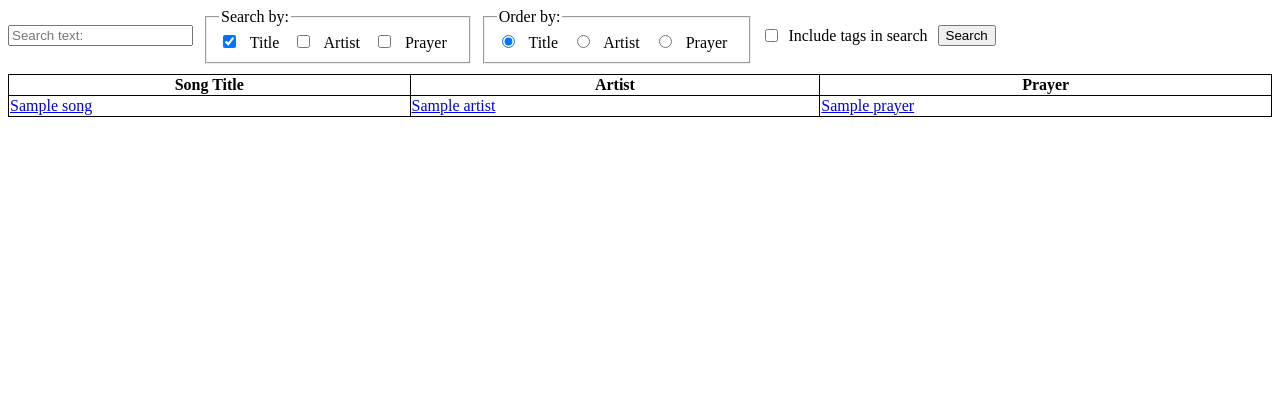
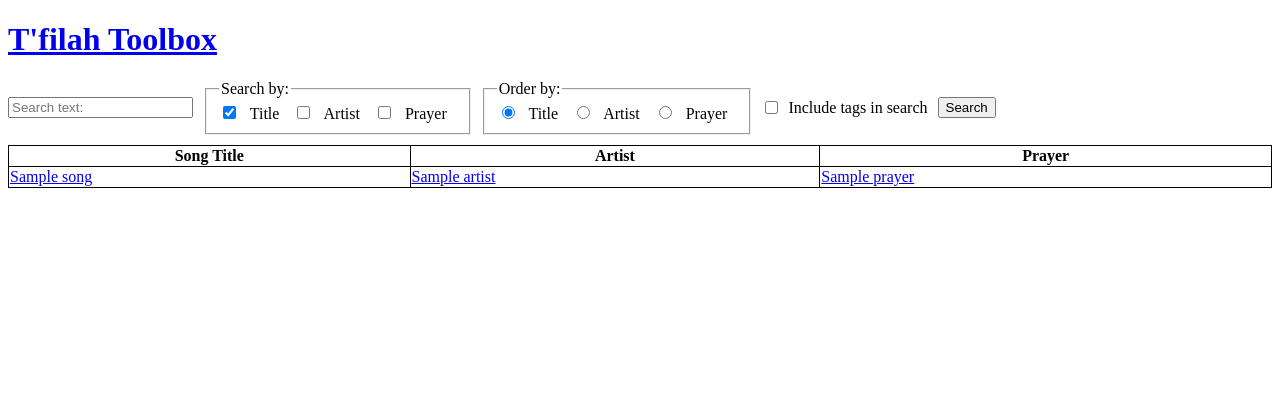
Before and after one commit to AceAttorneyMaster111/tfilah-toolbox, a Django app: page /hashirim_shelanu/ in a window 1280 px wide. Shown: the top 420 px of the page. Run offline with Django 3.2, Linux system fonts and the light colour scheme; tables that the repository leaves empty hold one stand-in row (values such as "Sample post").

Commit message:
Added header

```diff
--- a/tfilah_toolbox/templates/tfilah_toolbox/header.html
+++ b/tfilah_toolbox/templates/tfilah_toolbox/header.html
@@ -1 +1,3 @@
-<header></header>
+<header>
+    <h1><a href="/">T'filah Toolbox</a></h1>
+</header>
```
